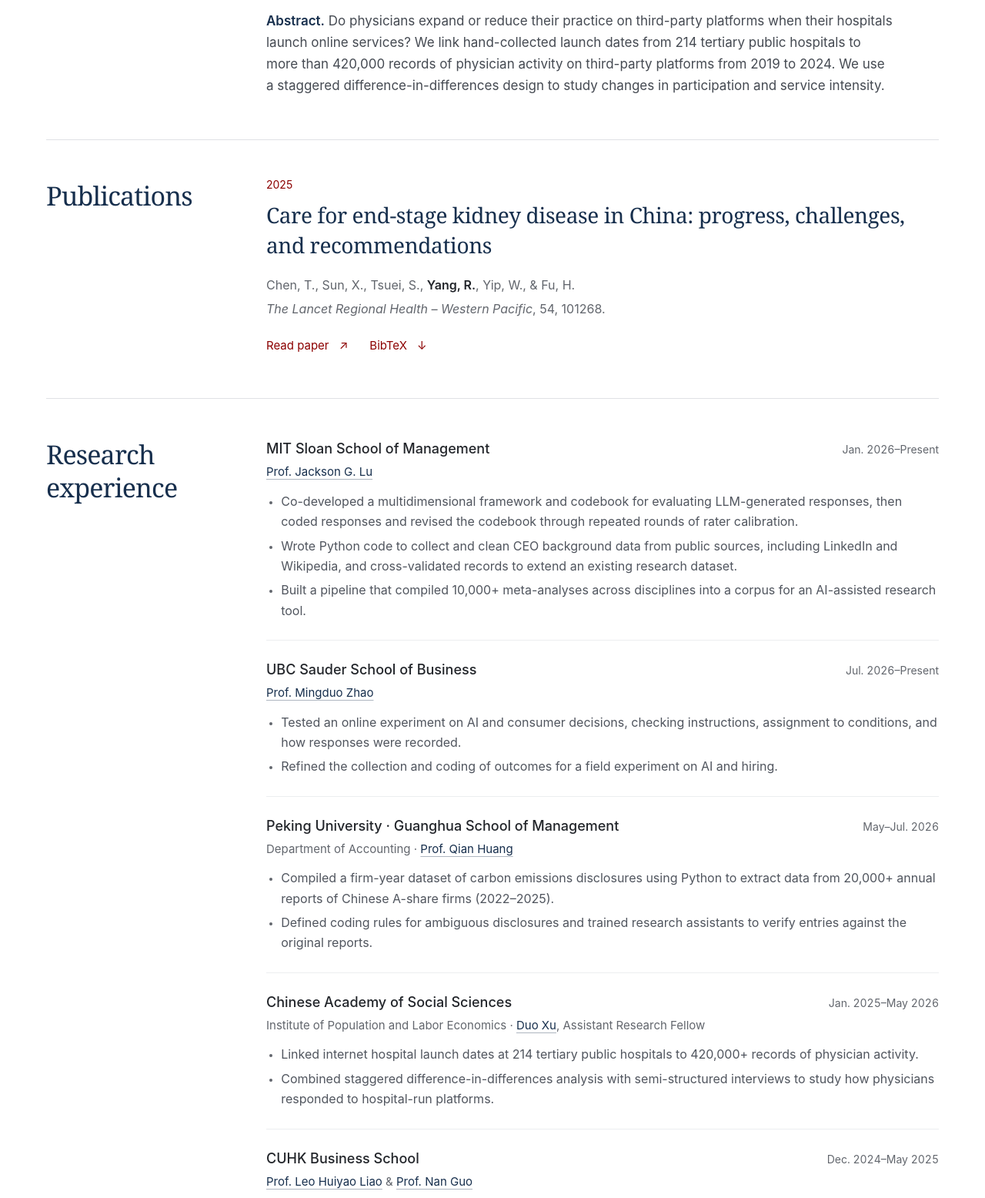
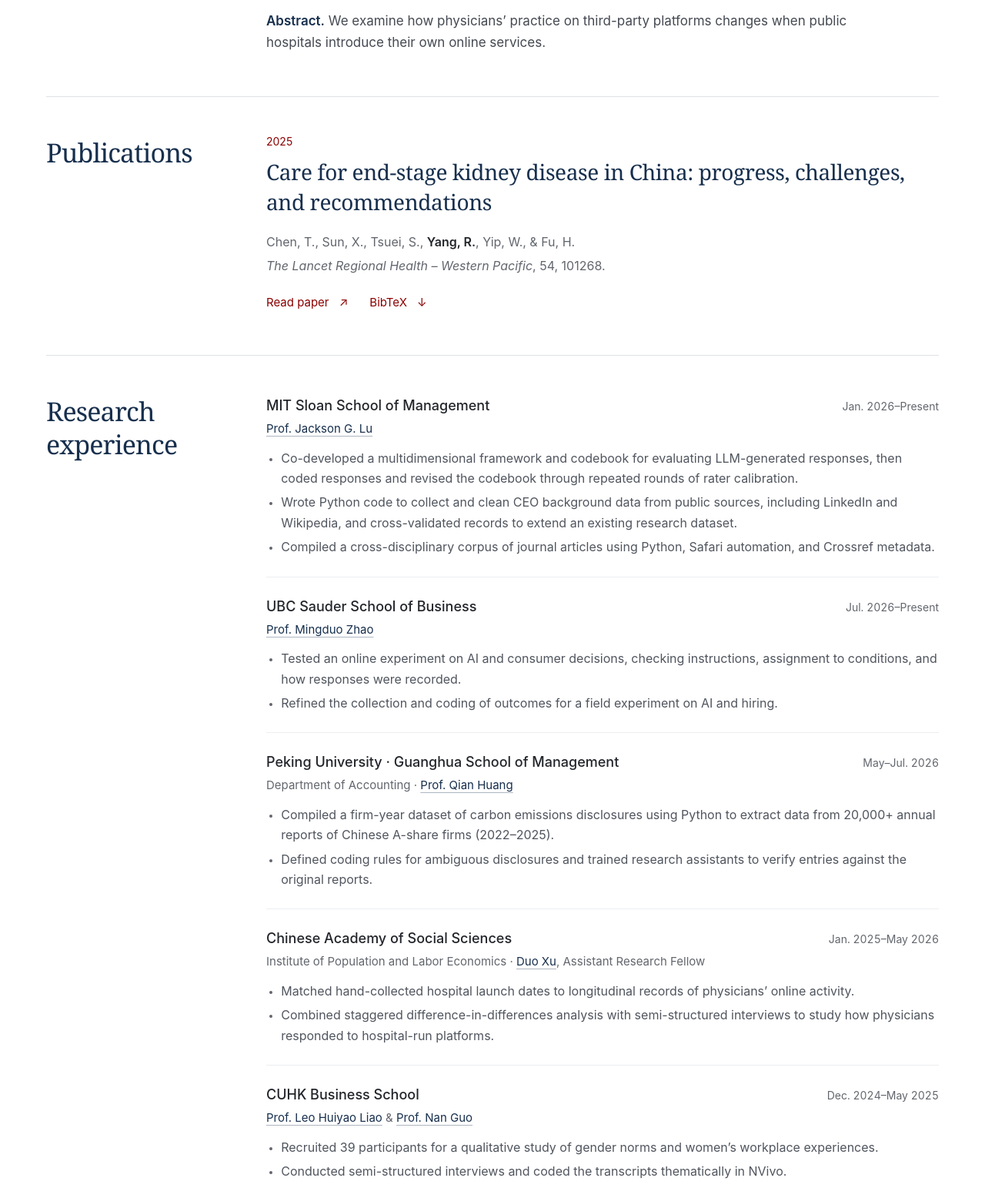
Before and after one commit to Rachel-00/Rachel-00.github.io, a plain HTML site: page index.html in a window 1280 px wide. Shown: the part 567-2123 px from the top of the page at 77% size. Drawn offline with Linux system fonts and the light colour scheme.

Commit message:
Update the two-page academic CV and shorten unpublished project details

```diff
--- a/index.html
+++ b/index.html
@@ -28,7 +28,7 @@
         <a href="#publications">Publications</a>
         <a href="#experience">Research Experience</a>
         <a href="#internships">Internships</a>
-        <a class="nav-cv" href="assets/Ruirui_Yang_CV.pdf?v=fc17abe7e6ec" target="_blank" rel="noopener">CV <span aria-hidden="true">↗</span><span class="sr-only"> (PDF, opens in a new tab)</span></a>
+        <a class="nav-cv" href="assets/Ruirui_Yang_CV.pdf?v=3f24d03309fa" target="_blank" rel="noopener">CV <span aria-hidden="true">↗</span><span class="sr-only"> (PDF, opens in a new tab)</span></a>
       </nav>
     </div>
   </header>
@@ -49,7 +49,7 @@
         <h3 id="hospital-paper">Public Internet Hospitals and Physicians’ Online Dual Practice: Evidence from Third-Party Platforms in China</h3>
         <p class="authors"><strong>Ruirui Yang</strong>, <a href="https://sph.pku.edu.cn/info/1652/4304.htm">Hongqiao Fu</a>, and <a href="http://iple.cssn.cn/kydw/tx/xd/">Duo Xu</a></p>
         <p class="journal"><em>Work in progress.</em></p>
-        <p class="paper-abstract"><b>Abstract.</b> Do physicians expand or reduce their practice on third-party platforms when their hospitals launch online services? We link hand-collected launch dates from 214 tertiary public hospitals to more than 420,000 records of physician activity on third-party platforms from 2019 to 2024. We use a staggered difference-in-differences design to study changes in participation and service intensity.</p>
+        <p class="paper-abstract"><b>Abstract.</b> We examine how physicians’ practice on third-party platforms changes when public hospitals introduce their own online services.</p>
       </article>
     </section>
 
@@ -74,7 +74,7 @@
           <ul>
             <li>Co-developed a multidimensional framework and codebook for evaluating LLM-generated responses, then coded responses and revised the codebook through repeated rounds of rater calibration.</li>
             <li>Wrote Python code to collect and clean CEO background data from public sources, including LinkedIn and Wikipedia, and cross-validated records to extend an existing research dataset.</li>
-            <li>Built a pipeline that compiled 10,000+ meta-analyses across disciplines into a corpus for an AI-assisted research tool.</li>
+            <li>Compiled a cross-disciplinary corpus of journal articles using Python, Safari automation, and Crossref metadata.</li>
           </ul>
         </article>
         <article class="appointment">
@@ -97,7 +97,7 @@
           <div class="entry"><h3>Chinese Academy of Social Sciences</h3><p class="date">Jan. 2025–May 2026</p></div>
           <p class="mentor">Institute of Population and Labor Economics · <a href="http://iple.cssn.cn/kydw/tx/xd/" target="_blank" rel="noopener">Duo Xu<span class="sr-only"> (opens in a new tab)</span></a>, Assistant Research Fellow</p>
           <ul>
-            <li>Linked internet hospital launch dates at 214 tertiary public hospitals to 420,000+ records of physician activity.</li>
+            <li>Matched hand-collected hospital launch dates to longitudinal records of physicians’ online activity.</li>
             <li>Combined staggered difference-in-differences analysis with semi-structured interviews to study how physicians responded to hospital-run platforms.</li>
           </ul>
         </article>
@@ -116,7 +116,7 @@
             <li>Estimated changes in referrals after a regional medical center opened using a difference-in-differences design.</li>
           </ul>
         </article>
-        <a class="text-link full-cv-link" href="assets/Ruirui_Yang_CV.pdf?v=fc17abe7e6ec" target="_blank" rel="noopener">More in my CV <span aria-hidden="true">↗</span><span class="sr-only"> (PDF, opens in a new tab)</span></a>
+        <a class="text-link full-cv-link" href="assets/Ruirui_Yang_CV.pdf?v=3f24d03309fa" target="_blank" rel="noopener">More in my CV <span aria-hidden="true">↗</span><span class="sr-only"> (PDF, opens in a new tab)</span></a>
       </div>
     </section>
 
```
Also changed, not shown: 1 other file.
